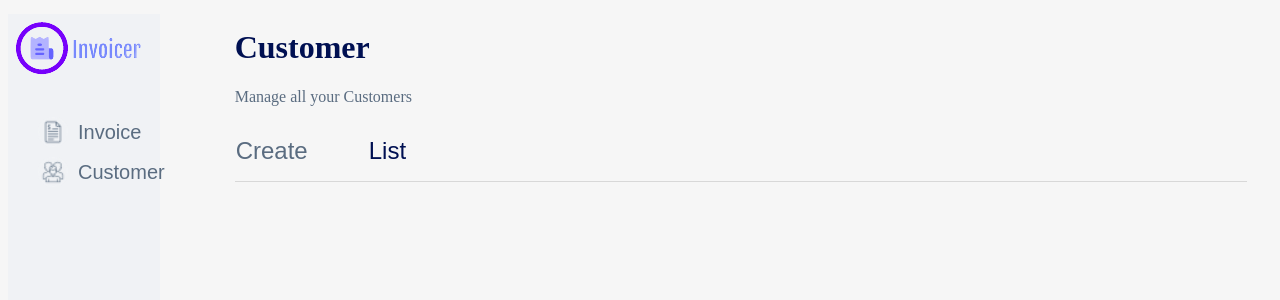
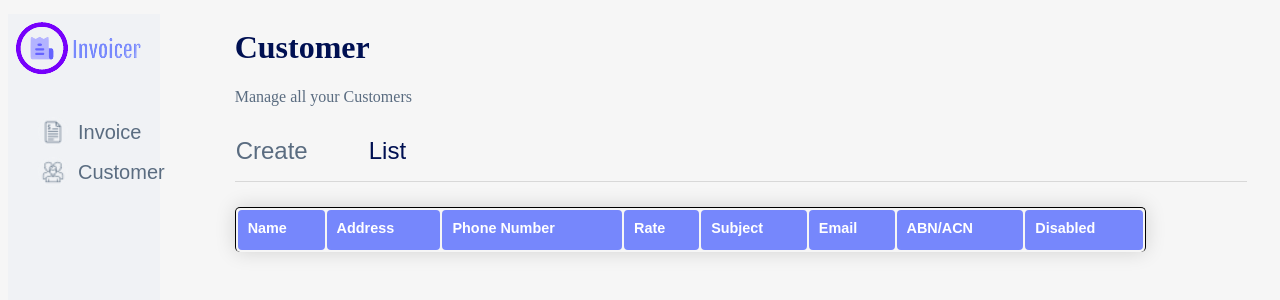
Before and after one commit to pratikbhumkar/invoicer-app, a React (Create React App) app: page /customer/list in a window 1280 px wide. Shown: the top 300 px of the page. Built offline with nearby package versions, Linux system fonts and the light colour scheme.

Commit message:
add list customer page

```diff
--- a/src/pages/ListCustomers.tsx
+++ b/src/pages/ListCustomers.tsx
@@ -1,6 +1,59 @@
+import { useSelector } from 'react-redux'
+import styled from 'styled-components'
 import { PageHead } from '../components/PageHead'
+import { Customer } from '../interfaces/Customer'
+import { RootGlobalState } from '../store/rootGlobalState'
+
+const StyledTable = styled.table`
+  margin: 25px 0;
+  font-size: 0.9em;
+  font-family: sans-serif;
+  min-width: 400px;
+  box-shadow: 0 0 20px rgba(0, 0, 0, 0.15);
+  width: 90%;
+  border-radius: 5px;
+  border: 0.5px solid black;
+  border-bottom: none;
+`
+
+const StyledTableHead = styled.th`
+  background-color: #7687fc;
+  color: #ffffff;
+  height: 20px;
+  text-align: left;
+  padding: 10px;
+  border-radius: 4px;
+`
+
+const StyledTableData = styled.td`
+  padding: 12px 15px;
+  border-right: 0.5px black solid;
+  border-bottom: 0.5px black solid;
+  width: 200px;
+  color: #001052;
+  border-radius: 4px;
+`
+
+const StyledTableRow = styled.tr`
+  border-bottom: 1px solid #dddddd;
+`
+const generateTableRows = (customers: Customer[]): JSX.Element[] => {
+  return customers.map((customer, index) => (
+    <StyledTableRow key={index}>
+      <StyledTableData>{customer.name}</StyledTableData>
+      <StyledTableData>{customer.address}</StyledTableData>
+      <StyledTableData>{customer.phone_number}</StyledTableData>
+      <StyledTableData>{customer.rate}</StyledTableData>
+      <StyledTableData>{customer.subject}</StyledTableData>
+      <StyledTableData>{customer.email}</StyledTableData>
+      <StyledTableData>{customer.abn}</StyledTableData>
+      <StyledTableData>{`${customer.disabled}`}</StyledTableData>
+    </StyledTableRow>
+  ))
+}
 
 export const ListCustomers = (): JSX.Element => {
+  const customers = useSelector((state: RootGlobalState) => state.customer)
   return (
     <div>
       <PageHead
@@ -9,6 +62,17 @@ export const ListCustomers = (): JSX.Element => {
         activeTab="list"
         baseLocation="customer"
       />
+      <StyledTable>
+        <StyledTableHead>Name</StyledTableHead>
+        <StyledTableHead>Address</StyledTableHead>
+        <StyledTableHead>Phone Number</StyledTableHead>
+        <StyledTableHead>Rate</StyledTableHead>
+        <StyledTableHead>Subject</StyledTableHead>
+        <StyledTableHead>Email</StyledTableHead>
+        <StyledTableHead>ABN/ACN</StyledTableHead>
+        <StyledTableHead>Disabled</StyledTableHead>
+        {customers.length > 0 && generateTableRows(customers)}
+      </StyledTable>
     </div>
   )
 }
```
